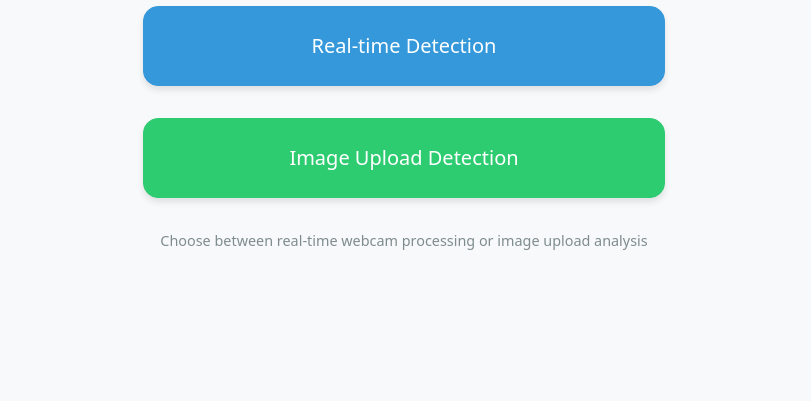
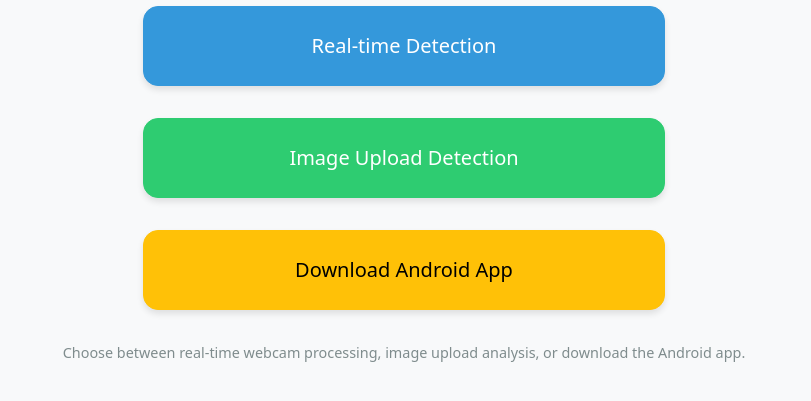
Before and after one commit to DCor00/HandGestureRecognition, a plain HTML site: page templates/index.html in a window 1280 px wide. Shown: the part 173-574 px from the top of the page, without its empty margins (236-1047 px from the left). Drawn offline with nearby package versions, Linux system fonts and the light colour scheme.

Commit message:
Add download link for Android app

```diff
--- a/templates/index.html
+++ b/templates/index.html
@@ -17,8 +17,11 @@
             <a href="/upload" class="btn btn-success btn-lg">
                 Image Upload Detection
             </a>
+            <a href="https://mega.nz/file/tPdzhBCT#0yMfYYc3ZT6VvoY41TUEE2Nk3u3v01TbTZCcxnyRrx0" class="btn btn-warning btn-lg" download>
+                Download Android App
+            </a>
         </div>
-        <p class="mt-4 text-muted">Choose between real-time webcam processing or image upload analysis</p>
+        <p class="mt-4 text-muted">Choose between real-time webcam processing, image upload analysis, or download the Android app.</p>
     </div>
 </body>
 </html>
```
